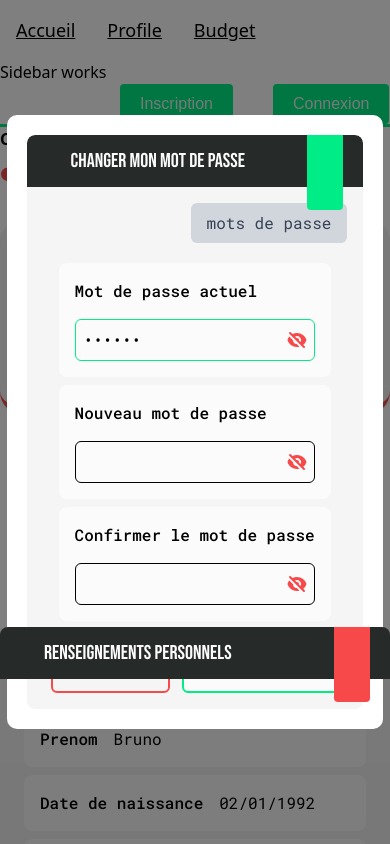
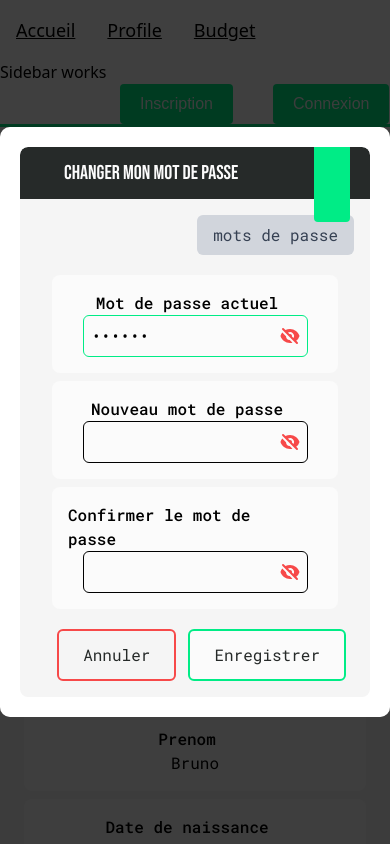
Before and after one commit to Big-pun/projet-synthese, a Vue app: page /espace-client/profil in a window 390 px wide. Both pictures are taken after a click on the button "Changer mon mot de passe". Shown: the top 844 px of the page. Built offline with nearby package versions, Linux system fonts and the light colour scheme.

Commit message:
Form style OK

```diff
--- a/src/components/general/Modal.vue
+++ b/src/components/general/Modal.vue
@@ -33,6 +33,7 @@ const closeModal = () => {
   display: flex;
   align-items: center;
   justify-content: center;
+  z-index: 1000;
 }
 
 .modal-content {
--- a/src/components/profile/ProfileBankingInfos.vue
+++ b/src/components/profile/ProfileBankingInfos.vue
@@ -1,6 +1,7 @@
 <script setup>
 import { ref, reactive } from 'vue';
 import { useProfileFormStore } from '@/stores/profileFormStore';
+import { useModalStore } from '@/stores/modalStore';
 
 // État pour le survol
 const hovered = ref(false);
@@ -13,8 +14,9 @@ const bankingData = reactive({
   autres: '-'
 });
 
-// Store modal
+// Récupérer les stores
 const formStore = useProfileFormStore();
+const modalStore = useModalStore();
 
 // Configurer les champs du formulaire pour les informations bancaires
 const bankingInfoFields = [
@@ -25,14 +27,17 @@ const bankingInfoFields = [
 ];
 
 // Fonction pour ouvrir le formulaire d'édition
-function chooseEditForm() {
+function openEditForm() {
+  // Étape 1: Configurer le formulaire
   formStore.chooseForm(
     'bankingInfo',
     'Éditer les renseignements bancaires',
     bankingInfoFields,
     { ...bankingData } // Clone pour éviter les modifications directes
+  );
 
-  );
+  // Étape 2: Ouvrir le modal
+  modalStore.openModal();
 }
 </script>
 
@@ -82,7 +87,7 @@ function chooseEditForm() {
     <!-- Bouton d'édition -->
     <div class="mx-6 mt-2 mb-4 border-2 rounded-lg overflow-hidden "
     :class="hovered ? 'border-accent1' : 'border-accent2'">
-      <button @click="chooseEditForm"
+      <button @click="openEditForm"
         class="w-full py-3 px-4 flex items-center justify-center transition-colors duration-200 text-gray hover:bg-accent1 hover:text-white">
         <span class="mr-2">+</span> Editer cette section
       </button>
--- a/src/components/profile/ProfileForm.vue
+++ b/src/components/profile/ProfileForm.vue
@@ -98,30 +98,6 @@ const validationRules = computed(() => {
 // Initialisation de Vuelidate
 const v$ = useVuelidate(validationRules, localFormData);
 
-// Chargement initial des données
-onMounted(() => {
-  loadFormData();
-});
-
-// Mise à jour des données locales depuis les props
-watch(() => props.formData, (newVal) => {
-  if (newVal) {
-    // Vérifier si les données sont encapsulées dans une propriété value
-    const dataToUse = newVal.value !== undefined ? newVal.value : newVal;
-
-    // Créer un nouvel objet réactif
-    const newData = {};
-    // Copier toutes les propriétés de dataToUse dans newData
-    Object.keys(dataToUse).forEach(key => {
-      newData[key] = dataToUse[key];
-    });
-    // Assigner le nouvel objet à localFormData.value
-    localFormData.value = newData;
-  } else {
-    localFormData.value = {}; // Initialiser avec un objet vide si nécessaire
-  }
-}, { immediate: true, deep: true });
-
 // Initialisation de la visibilité des mots de passe
 watch(() => props.formFields, (newFields) => {
   if (newFields) {
@@ -162,6 +138,30 @@ function loadFormData() {
   }
 }
 
+// Chargement initial des données
+onMounted(() => {
+  loadFormData();
+});
+
+// Mise à jour des données locales depuis les props
+watch(() => props.formData, (newVal) => {
+  if (newVal) {
+    // Vérifier si les données sont encapsulées dans une propriété value
+    const dataToUse = newVal.value !== undefined ? newVal.value : newVal;
+
+    // Créer un nouvel objet réactif
+    const newData = {};
+    // Copier toutes les propriétés de dataToUse dans newData
+    Object.keys(dataToUse).forEach(key => {
+      newData[key] = dataToUse[key];
+    });
+    // Assigner le nouvel objet à localFormData.value
+    localFormData.value = newData;
+  } else {
+    localFormData.value = {}; // Initialiser avec un objet vide si nécessaire
+  }
+}, { immediate: true, deep: true });
+
 /**
  * Détermine le type de champ en fonction de la visibilité des mots de passe
  * @param {Object} field - Champ de formulaire
@@ -196,20 +196,12 @@ function getEyeIconClass(key) {
 }
 
 /**
- * Ferme le modal
+ * Ferme le formulaire en coordonnant les deux stores
  */
 function closeForm() {
-  // Émet uniquement l'événement close qui sera capturé par le composant parent
+  // Émet l'événement close qui sera capturé par le composant parent
+  // Le composant parent se chargera de fermer le modal et de réinitialiser le formulaire
   emit('close');
-}
-
-/**
- * Vérifie si le formulaire a été modifié
- * @returns {Boolean} Vrai si le formulaire a été modifié
- */
-function isFormDirty() {
-  // Implémentation simple - à adapter selon vos besoins
-  return isSubmitted.value;
 }
 
 /**
@@ -252,9 +244,6 @@ async function handleSave() {
     position: 'bottom-right',  // Position différente
     timeout: 3000  // Durée plus courte pour les succès
   });
-
-  // Fermer le formulaire
-  emit('close');
 }
 
 /**
@@ -322,11 +311,11 @@ function getErrorMessage(fieldName) {
     <!-- Corps du formulaire -->
     <div :class="getGridPersonnalInfo(formType)" class="px-6 w-full">
       <div v-for="field in formFields" :key="field.key" class="py-1 px-2" >
-        <div class="rounded-lg bg-white p-4 flex w-full items-center flex-col sm:flex-row gap-4">
-          <label class="block font-medium w-full sm:w-1/3">{{ field.label }}</label>
+        <div class="rounded-lg bg-white p-4 flex items-center flex-col sm:flex-row">
+          <label class="block font-medium  responsive-margin">{{ field.label }}</label>
 
           <!-- Affichage des erreurs avec Vuelidate -->
-          <div class="relative w-full sm:w-2/3">
+          <div class="relative ">
             <div v-if="hasError(field.key)" class="text-red-500 mb-1">
               <small>{{ getErrorMessage(field.key) }}</small>
             </div>
@@ -338,7 +327,7 @@ function getErrorMessage(fieldName) {
                 'border-accent2': hasError(field.key),
                 'border-accent1': !hasError(field.key) && localFormData[field.key]
               }"
-              class="border p-2 rounded-md w-full focus:border-accent1 focus:ring-1 focus:ring-accent1 outline-none"
+              class="border p-2 rounded-md  focus:border-accent1 focus:ring-1 focus:ring-accent1 outline-none"
               :placeholder="field.placeholder || ''"
             >
             <!-- Icône d'œil pour les champs de mot de passe -->
--- a/src/components/profile/ProfilePersonnalInfos.vue
+++ b/src/components/profile/ProfilePersonnalInfos.vue
@@ -1,6 +1,8 @@
 <script setup>
 import { ref, reactive } from 'vue';
 import { useProfileFormStore } from '@/stores/profileFormStore';
+import { useModalStore } from '@/stores/modalStore';
+
 // État pour le survol
 const hovered = ref(false);
 
@@ -14,7 +16,9 @@ const userData = reactive({
   adresseTravail: '22 rue du Fort, Trois-Rivieres, G3L5M4'
 });
 
+// Récupérer les stores
 const formStore = useProfileFormStore();
+const modalStore = useModalStore();
 
 const personalInfoFields = [
   { key: 'prenom', label: 'Prénom' },
@@ -28,13 +32,16 @@ const personalInfoFields = [
 
 // Fonction pour ouvrir le modal d'édition
 function openEditForm() {
-  console.log("Données utilisateur :", userData);
-  formStore.openModal(
+  // Étape 1: Configurer le formulaire
+  formStore.chooseForm(
     'personnalInfo',
     'Éditer les renseignements personnels',
     personalInfoFields,
     { ...userData }
   );
+
+  // Étape 2: Ouvrir le modal
+  modalStore.openModal();
 }
 </script>
 
@@ -44,7 +51,7 @@ function openEditForm() {
     @mouseenter="hovered = true"
     @mouseleave="hovered = false">
     <!-- En-tête de la section avec pastille de statut -->
-    <div class="flex items-center justify-between mb-4 p-3 rounded-t-lg bg-gray relative">
+    <div class="flex items-center justify-between mb-4 p-3 rounded-t-lg bg-gray relative z-0">
       <h3 class="text-white ml-8">Renseignements personnels</h3>
 
       <!-- Rectangle SVG avec changement de couleur basé sur l'état hovered -->
@@ -58,12 +65,12 @@ function openEditForm() {
     <div class="grid grid-cols-1 md:grid-cols-2 md:gap-4 gap-2 px-6 pt-4">
       <!-- Première colonne -->
       <div>
-        <div class="rounded-lg bg-white mb-2 p-4 flex flex-row items-center">
+        <div class="rounded-lg bg-white mb-2 p-4 flex flex-col sm:flex-row items-center">
           <p class="font-medium responsive-margin ">Prenom</p>
           <p class="">{{ userData.prenom || 'Non spécifié' }}</p>
         </div>
 
-        <div class="rounded-lg bg-white p-4 flex flex-row items-center">
+        <div class="rounded-lg bg-white p-4 flex flex-col sm:flex-row items-center">
           <p class="font-medium responsive-margin  ">Date de naissance</p>
           <p class="">{{ userData.dateNaissance || 'Non spécifié' }}</p>
         </div>
@@ -71,12 +78,12 @@ function openEditForm() {
 
       <!-- Deuxième colonne -->
       <div>
-        <div class="rounded-lg bg-white mb-2 p-4 flex flex-row items-center">
+        <div class="rounded-lg bg-white mb-2 p-4 flex flex-col sm:flex-row items-center">
           <p class="font-medium responsive-margin  ">Nom</p>
           <p class="">{{ userData.nom || 'Non spécifié' }}</p>
         </div>
 
-        <div class="rounded-lg bg-white p-4 flex flex-row items-center ">
+        <div class="rounded-lg bg-white p-4 flex flex-col sm:flex-row items-center ">
           <p class="font-medium responsive-margin  ">Telephone</p>
           <p class="">{{ userData.telephone || 'Non spécifié' }}</p>
         </div>
@@ -85,17 +92,17 @@ function openEditForm() {
 
     <!-- Adresses -->
     <div class="mt-2 px-6">
-      <div class="rounded-lg bg-white mb-2 p-4 flex flex-row items-center">
+      <div class="rounded-lg bg-white mb-2 p-4 flex flex-col sm:flex-row items-center">
         <p class="font-medium responsive-margin  ">Courriel</p>
         <p class="">{{ userData.courriel || 'Non spécifié' }}</p>
       </div>
 
-      <div class="rounded-lg bg-white mb-2 p-4 flex flex-row items-center ">
+      <div class="rounded-lg bg-white mb-2 p-4 flex flex-col sm:flex-row items-center ">
         <p class="font-medium responsive-margin">Adresse personnelle</p>
         <p class="">{{ userData.adressePersonnelle || 'Non spécifié' }}</p>
       </div>
 
-      <div class="rounded-lg bg-white p-4 flex flex-row items-center ">
+      <div class="rounded-lg bg-white p-4 flex flex-col sm:flex-row items-center ">
         <p class="font-medium responsive-margin">Adresse au travail</p>
         <p class="">{{ userData.adresseTravail || 'Non spécifié' }}</p>
       </div>
--- a/src/components/profile/ProfilePreview.vue
+++ b/src/components/profile/ProfilePreview.vue
@@ -10,14 +10,14 @@ const formStore = useProfileFormStore();
 const modalStore = useModalStore();
 
 // Fonction pour ouvrir le modal de changement de mot de passe
-function openChangePasswordModal() {
+function openChangePasswordForm() {
   const passwordFields = [
     { key: 'currentPassword', label: 'Mot de passe actuel', type: 'password' },
     { key: 'newPassword', label: 'Nouveau mot de passe', type: 'password' },
     { key: 'confirmPassword', label: 'Confirmer le mot de passe', type: 'password' }
   ];
 
-  // Utilise formStore pour définir le type et les données du formulaire
+  // Étape 1: Configurer le formulaire
   formStore.chooseForm(
     'changePassword',
     'Changer mon mot de passe',
@@ -29,18 +29,18 @@ function openChangePasswordModal() {
     }
   );
 
-  // Utilise modalStore pour ouvrir la modale
+  // Étape 2: Ouvrir le modal
   modalStore.openModal();
 }
 
 // Fonction pour ouvrir le modal de confirmation de suppression du profil
-function openDeleteProfileModal() {
+function openDeleteProfileForm() {
   const confirmationFields = [
     { key: 'confirmation', label: 'Tapez "SUPPRIMER" pour confirmer', type: 'text' },
     { key: 'password', label: 'Mot de passe', type: 'password' }
   ];
 
-  // Utilise formStore pour définir le type et les données du formulaire
+  // Étape 1: Configurer le formulaire
   formStore.chooseForm(
     'deleteProfile',
     'Supprimer mon profil',
@@ -48,14 +48,16 @@ function openDeleteProfileModal() {
     {} // Pas de données initiales
   );
 
-  // Utilise modalStore pour ouvrir la modale
+  // Étape 2: Ouvrir le modal
   modalStore.openModal();
 }
 
 // Fonction appelée lorsque l'utilisateur ferme le modal
 function handleCloseModal() {
+  // Étape 1: Fermer le modal
   modalStore.closeModal();
-  // Réinitialiser le formulaire après la fermeture du modal
+
+  // Étape 2: Réinitialiser le formulaire
   formStore.resetForm();
 }
 
@@ -101,7 +103,7 @@ const userData = ref({
       <!-- Boutons -->
       <div class="flex text-lg flex-col justify-center items-center space-y-4 md:space-y-6">
         <button
-          @click="openChangePasswordModal"
+          @click="openChangePasswordForm"
           class="w-full max-w-xs md:max-w-sm flex items-center justify-around bg-gray text-white py-3 px-4 rounded-md hover:bg-hover transition-colors">
           <svg xmlns="http://www.w3.org/2000/svg" width="39" height="39" viewBox="0 0 39 39" fill="none">
             <path fill-rule="evenodd" clip-rule="evenodd"
@@ -112,7 +114,7 @@ const userData = ref({
         </button>
 
         <button
-          @click="openDeleteProfileModal"
+          @click="openDeleteProfileForm"
           class="w-full max-w-xs md:max-w-sm flex items-center justify-around bg-gray text-white py-3 px-4 rounded-md hover:bg-accent2 transition-colors">
           <svg xmlns="http://www.w3.org/2000/svg" width="36" height="36" viewBox="0 0 36 36" fill="none">
             <path d="M30.75 36H5.25V5.25H30.75V36ZM6.75 34.5H29.25V6.75H6.75V34.5Z" fill="#FBFBFB" />
@@ -143,6 +145,7 @@ const userData = ref({
         :formData="formStore.formData"
         :formType="formStore.formType"
         @close="handleCloseModal"
+        @save="handleCloseModal"
       />
     </Modal>
   </div>
--- a/src/components/profile/ProfileSchoolInfos.vue
+++ b/src/components/profile/ProfileSchoolInfos.vue
@@ -1,6 +1,7 @@
 <script setup>
 import { ref, reactive } from 'vue';
 import { useProfileFormStore } from '@/stores/profileFormStore';
+import { useModalStore } from '@/stores/modalStore';
 
 // État pour le survol
 const hovered = ref(false);
@@ -13,8 +14,9 @@ const schoolData = reactive({
   finProgramme: '06/06/2025'
 });
 
-// Store modal
+// Récupérer les stores
 const formStore = useProfileFormStore();
+const modalStore = useModalStore();
 
 // Configurer les champs du formulaire pour les informations scolaires
 const schoolInfoFields = [
@@ -26,13 +28,17 @@ const schoolInfoFields = [
   ];
 
 // Fonction pour ouvrir le modal d'édition
-function chooseEditForm() {
+function openEditForm() {
+  // Étape 1: Configurer le formulaire
   formStore.chooseForm(
     'schoolInfo',
     'Éditer les informations scolaires',
     schoolInfoFields,
     { ...schoolData } // Clone pour éviter les modifications directes
   );
+
+  // Étape 2: Ouvrir le modal
+  modalStore.openModal();
 }
 </script>
 
@@ -82,7 +88,7 @@ function chooseEditForm() {
     <!-- Bouton d'édition -->
     <div class="mx-6 mt-2 mb-4 border-2 rounded-lg overflow-hidden"
     :class="hovered ? 'border-accent1' : 'border-accent2'">
-      <button @click="chooseEditForm"
+      <button @click="openEditForm"
         class="w-full py-3 px-4 flex items-center justify-center transition-colors duration-200 text-gray hover:bg-accent1 hover:text-white">
         <span class="mr-2">+</span> Editer cette section
       </button>
@@ -95,4 +101,15 @@ function chooseEditForm() {
   margin-right: clamp(1rem, 2vw, 3rem);
   /* Marge dynamique */
 }
+
+/* Définir deux classes distinctes avec leurs propres couleurs */
+.rectangle-fill-default {
+  fill: #F74949;
+  transition: fill 0.2s ease;
+}
+
+.rectangle-fill-hovered {
+  fill: #00EC86;
+  transition: fill 0.2s ease;
+}
 </style>
--- a/src/stores/profileFormStore.js
+++ b/src/stores/profileFormStore.js
@@ -22,6 +22,7 @@ export const useProfileFormStore = defineStore('profileForm', () => {
    * @param {Object} data - Données initiales du formulaire
    */
   function chooseForm(type, title, fields, data) {
+    // Configure le formulaire
     formType.value = type;
     formTitle.value = title;
     formFields.value = fields;
--- a/src/view/ProfileView.vue
+++ b/src/view/ProfileView.vue
@@ -1,5 +1,6 @@
 <script setup>
 import { useProfileFormStore } from '@/stores/profileFormStore';
+import { useModalStore } from '@/stores/modalStore';
 import Modal from '@/components/general/Modal.vue';  // Importer le Modal
 import ProfileForm from '@/components/profile/ProfileForm.vue';
 import ProfileBankingInfos from '@/components/profile/ProfileBankingInfos.vue';
@@ -9,8 +10,9 @@ import ProfileSchoolInfos from '@/components/profile/ProfileSchoolInfos.vue';
 import { showLoading, closeLoading } from '@/utils/sweetAlert';
 import { showSuccess, showError } from '@/utils/toast';
 
-// Récupérer le store modal
+// Récupérer les stores
 const formStore = useProfileFormStore();
+const modalStore = useModalStore();
 
 // Gérer la sauvegarde des données en fonction du type de modal
 async function handleSave(data) {
@@ -39,7 +41,7 @@ async function handleSave(data) {
     let successMessage = '';
 
     switch (formStore.formType) {
-      case 'personalInfo':
+      case 'personnalInfo':
         console.log('Saving personal info:', data);
         successMessage = 'Vos informations personnelles ont été mises à jour avec succès.';
         break;
@@ -72,7 +74,8 @@ async function handleSave(data) {
     showSuccess(successMessage);
 
     // Fermer le modal après traitement
-    formStore.closeModal();
+    modalStore.closeModal();
+    formStore.resetForm();
   } catch (error) {
     // Fermer l'indicateur de chargement en cas d'erreur
     closeLoading();
@@ -85,7 +88,8 @@ async function handleSave(data) {
 
 // Gérer la fermeture du modal
 function handleClose() {
-  formStore.closeModal();
+  modalStore.closeModal();
+  formStore.resetForm();
 }
 </script>
 
@@ -101,12 +105,12 @@ function handleClose() {
     </div>
 
     <!-- Modal et formulaire séparés -->
-    <Modal :isOpen="formStore.isModalOpen" @close="handleClose">
+    <Modal :isOpen="modalStore.isOpen" @close="handleClose">
       <ProfileForm
-        :title="formStore.modalTitle"
-        :form-fields="formStore.formFields"
-        :form-data="formStore.formData"
-        :modal-type="formStore.formType"
+        :title="formStore.formTitle"
+        :formFields="formStore.formFields"
+        :formData="formStore.formData"
+        :formType="formStore.formType"
         @close="handleClose"
         @save="handleSave"
       />
```
